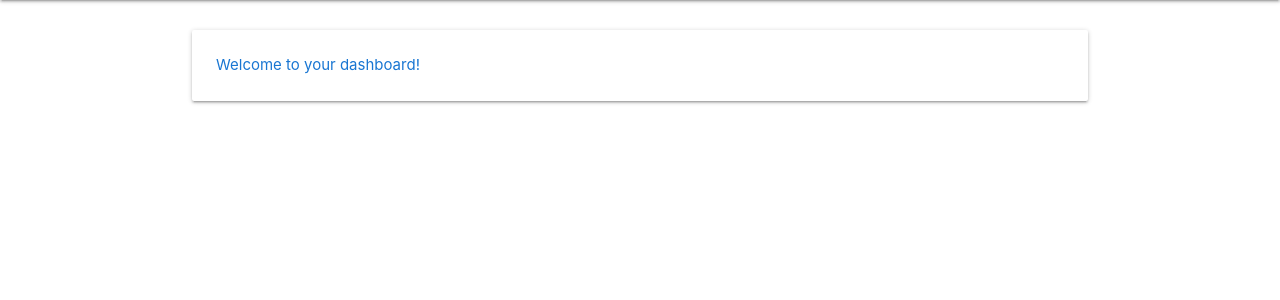
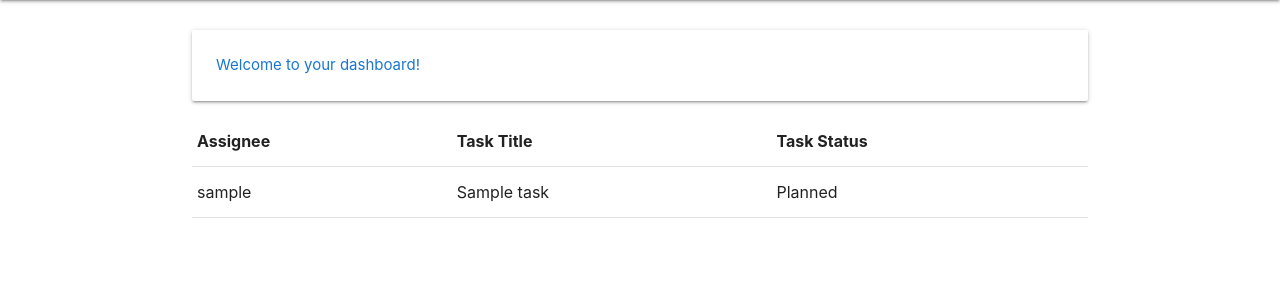
Before and after one commit to makrandr1999/fsf_2019_screening_task1, a Django app: page /dashboard/ in a window 1280 px wide. Shown: the part 64-364 px from the top of the page. Run offline with Django 3.2, Linux system fonts and the light colour scheme; a user stored in the database is signed in; tables that the repository leaves empty hold one stand-in row (values such as "Sample post"); some libraries are stand-ins or nearby versions.

Commit message:
Modify dashboard template to display tasks

```diff
--- a/taskman/templates/taskman/dashboard.html
+++ b/taskman/templates/taskman/dashboard.html
@@ -4,4 +4,21 @@
    <div class="card-panel">
         <span class="blue-text text-darken-2">Welcome to your dashboard!</span>
       </div>
+      <table>
+        <tr>
+            <th>Assignee</th>
+
+            <th>Task Title</th>
+
+            <th>Task Status</th>
+        </tr>
+        {% for item in tasks %}
+        <tr>
+            <td>{{ item.assignee }}</td>
+
+            <td>{{ item.title }}</td>
+            <td>{{ item.status }}</td>
+        </tr>
+        {% endfor %}
+    </table>
     {% endblock%}
--- a/taskman/views.py
+++ b/taskman/views.py
@@ -4,6 +4,7 @@ from django.contrib.auth import logout, authenticate, login
 from django.contrib import messages
 from django.contrib.auth.decorators import login_required
 from django.views.decorators.csrf import csrf_protect
+from .models import Task
 
 
 # Create your views here.sdfkj486578
@@ -12,8 +13,10 @@ def homepage(request):
                   template_name='taskman/home.html')
 @login_required
 def dashboard(request):
+    query_results = Task.objects.all()
+
     return render(request = request,
-                  template_name='taskman/dashboard.html')
+                  template_name='taskman/dashboard.html',context={"tasks":query_results})
 def register(request):
     if request.method == "POST":
         form = UserCreationForm(request.POST)
```
